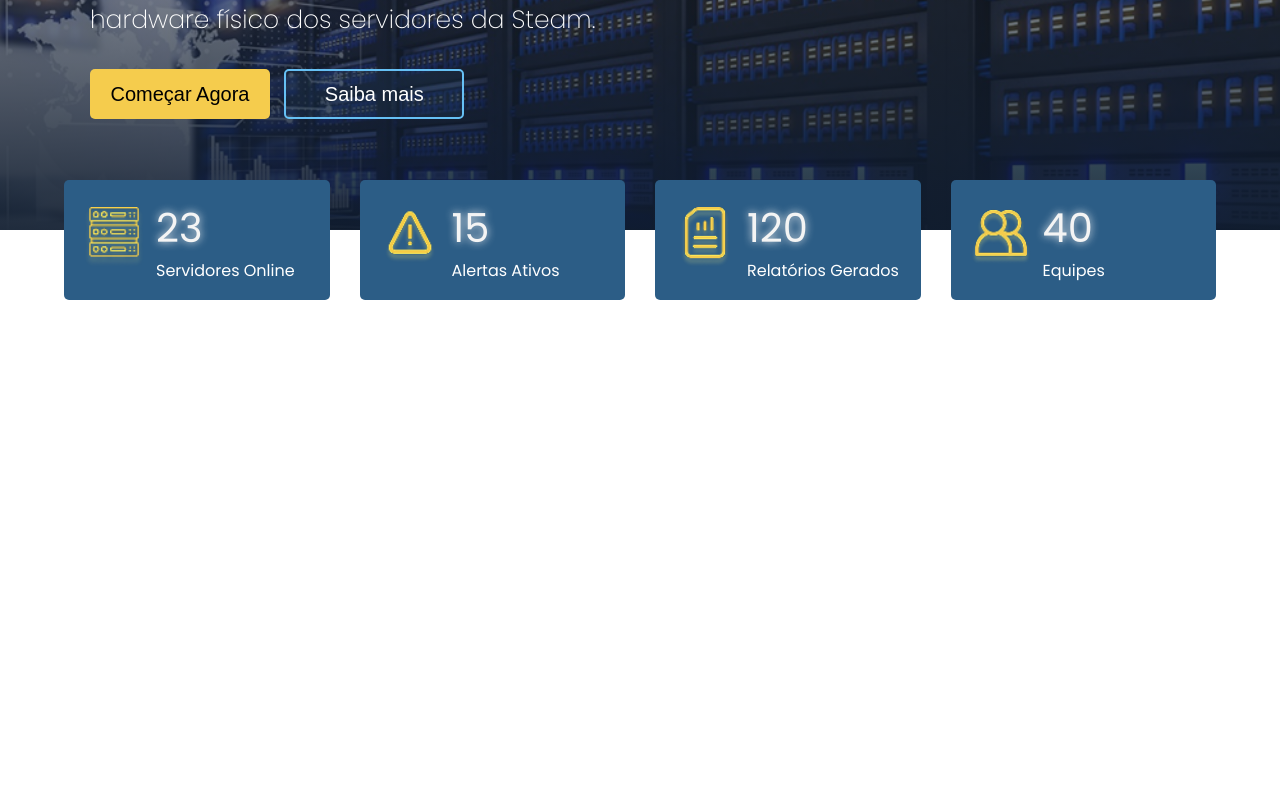
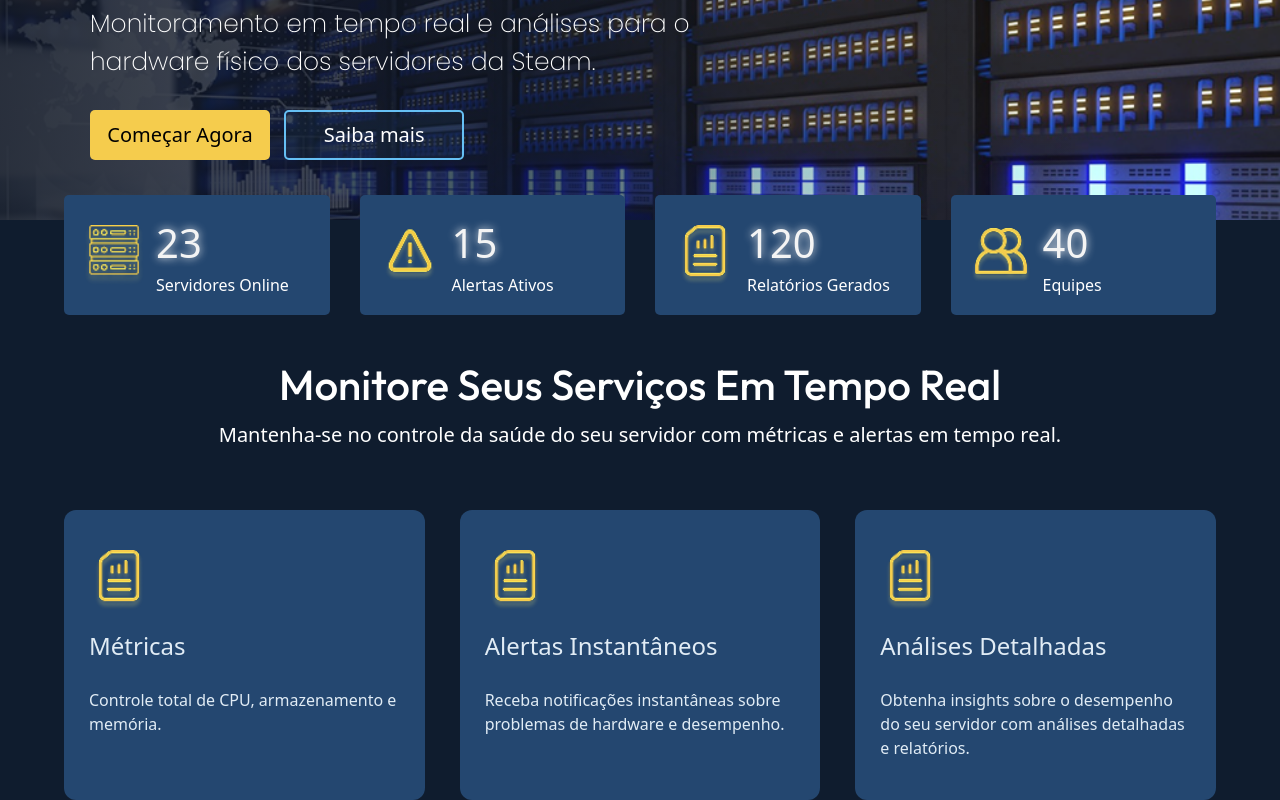
Before and after one commit to ST-Guard/Site, a website: page public/index.html in a window 1280 px wide. Shown: the part 450-1250 px from the top of the page. Before the commit the page ends 800 px from the top, so only its background shows below. Drawn offline with nearby package versions, Linux system fonts and the light colour scheme.

Commit message:
parte 2 da home

```diff
--- a/package.json
+++ b/package.json
@@ -12,7 +12,7 @@
   "dependencies": {
     "bootstrap": "^5.3.8",
     "cors": "^2.8.5",
-    "dotenv": "^16.4.5",
+    "dotenv": "^16.6.1",
     "express": "^4.17.1",
     "mysql2": "^3.9.4",
     "nodemon": "^2.0.7",
--- a/public/css/estilo.css
+++ b/public/css/estilo.css
@@ -103,7 +103,12 @@ header a {
   width: 100%;
   height: 600px;
   padding-left: 90px;
-  background-image: linear-gradient(rgba(0, 0, 0, 0), #0f1c2eea), url("../assets/fundos-home/image_2.png");
+  background:
+    linear-gradient(to right,
+      rgba(10, 18, 32, 0.85) 0%,
+      rgba(10, 18, 32, 0.65) 45%,
+      rgba(10, 18, 32, 0.25) 60%,
+      rgba(10, 18, 32, 0.0) 85%), url("../assets/fundos-home/image_2.png");
   background-size: cover;
   position: relative;
   padding-bottom: 120px;
@@ -116,7 +121,6 @@ header a {
   font-family: 'Outfit', sans-serif;
   margin-bottom: 15px;
 }
-
 
 #div_banner_titulo span {
   color: #F5CC4D;
@@ -184,13 +188,14 @@ header a {
   gap: 30px;
   width: 90%;
   max-width: 1200px;
+  padding-top: 15px;
 }
 
 .kpi {
   flex: 1;
   height: 120px;
   background-color: #2E5375;
-  border-radius: 12px;
+  border-radius: 5px;
   display: flex;
   align-items: center;
   gap: 12px;
@@ -215,7 +220,7 @@ header a {
 
 #div_relatorios_kpi .kpi {
   font-size: 16px;
-  background-color: #2C5D86;
+  background-color: #244770;
   color: #ffffff;
   border-radius: 5px;
 }
@@ -223,6 +228,18 @@ header a {
 .kpi img {
   width: 60px;
   height: 60px;
+}
+
+#monitoramento {
+  background-color: #0F1C2E;
+  margin-top: -95px;
+  padding-top: 140px;
+  position: relative;
+  z-index: 1;
+}
+
+.container-monitoramento {
+  color: white;
 }
 
 .agora {
@@ -247,6 +264,73 @@ header a {
 .header h1 {
   margin: 0;
 }
+
+.container-monitoramento {
+  width: 90%;
+  max-width: 1200px;
+  margin: auto;
+  text-align: center;
+  color: white;
+}
+
+#monitoramento h1 {
+  font-size: 42px;
+  font-family: 'Outfit', sans-serif;
+  margin-bottom: 10px;
+}
+
+#monitoramento p {
+  color: #c9d6e2;
+  margin-bottom: 60px;
+  font-size: 20px;
+  color: white;
+  font-weight: lighter;
+}
+
+/* Parte 2 - Home */
+
+.cards-container {
+  display: flex;
+  gap: 35px;
+}
+
+.elementos {
+  flex: 1;
+  background-color: #244770;
+  border-radius: 12px;
+  padding: 40px 25px;
+  min-height: 250px;
+  transition: 0.25s;
+}
+
+.elementos:hover {
+  transform: translateY(-8px);
+  box-shadow: 0 15px 35px rgba(0, 0, 0, 0.35);
+}
+
+.elementos img {
+  width: 60px;
+  display: block;
+  margin-bottom: 18px;
+}
+
+.elementos span {
+  font-size: 24px;
+  font-weight: 500;
+  display: block;
+  text-align: left;
+}
+
+.elementos {
+  font-size: 16px;
+  color: #e1ecf5;
+  text-align: left;
+  font-weight: 300;
+}
+
+/* Parte 3 - Home */
+
+
 
 /* BANNER */
 
--- a/public/index.html
+++ b/public/index.html
@@ -13,6 +13,9 @@
   <link rel="stylesheet" href="./css/estilo.css">
   <link rel="icon" href="d./assets/icon/favicon2.ico">
   <link rel="preconnect" href="https://fonts.gstatic.com">
+  <link rel="stylesheet" href="https://cdn.jsdelivr.net/npm/bootstrap-icons@1.11.3/font/bootstrap-icons.min.css">
+  <link href="https://cdn.jsdelivr.net/npm/bootstrap@5.3.8/dist/css/bootstrap.min.css" rel="stylesheet">
+
 </head>
 
 <body>
@@ -121,6 +124,58 @@
     </div>
 
   </div>
+
+  <section id="monitoramento">
+    <div class="container-monitoramento">
+      <h1>Monitore Seus Serviços Em Tempo Real</h1>
+      <p>Mantenha-se no controle da saúde do seu servidor com métricas e alertas em tempo real.</p>
+
+      <div class="cards-container">
+
+        <div id="div_elemento_1" class="elementos">
+
+          <div id="div_elemento_img_1">
+            <img src="./assets/fundos-home/relatorio 1.png" alt="">
+          </div>
+
+          <div id="div_texto_elemento_1">
+            <span>Métricas</span>
+            <br>
+            Controle total de CPU, armazenamento e memória.
+          </div>
+        </div>
+
+        <div id="div_elemento_2" class="elementos">
+
+          <div id="div_elemento_img_2">
+            <img src="./assets/fundos-home/relatorio 1.png" alt="">
+          </div>
+
+          <div id="div_texto_elemento_2">
+            <span>Alertas Instantâneos</span>
+            <br>
+            Receba notificações instantâneas sobre problemas de hardware e desempenho.
+          </div>
+        </div>
+
+        <div id="div_elemento_3" class="elementos">
+
+          <div id="div_elemento_img_3">
+            <img src="./assets/fundos-home/relatorio 1.png" alt="">
+          </div>
+
+          <div id="div_texto_elemento_3">
+            <span>Análises Detalhadas</span>
+            <br>
+            Obtenha insights sobre o desempenho do seu servidor com análises detalhadas e relatórios.
+          </div>
+        </div>
+      </div>
+
+
+    </div>
+
+  </section>
 </body>
 
 </html>
```
Lines whose indentation alone changed are shown as unchanged.
